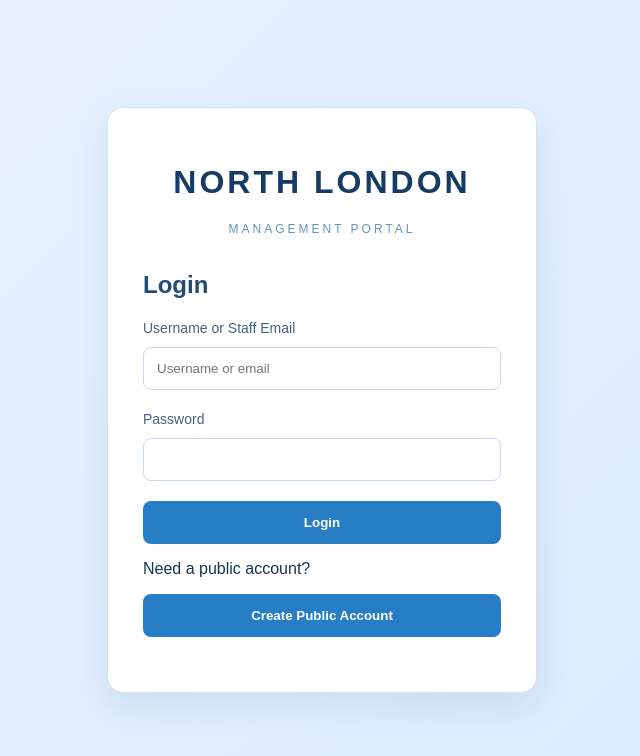
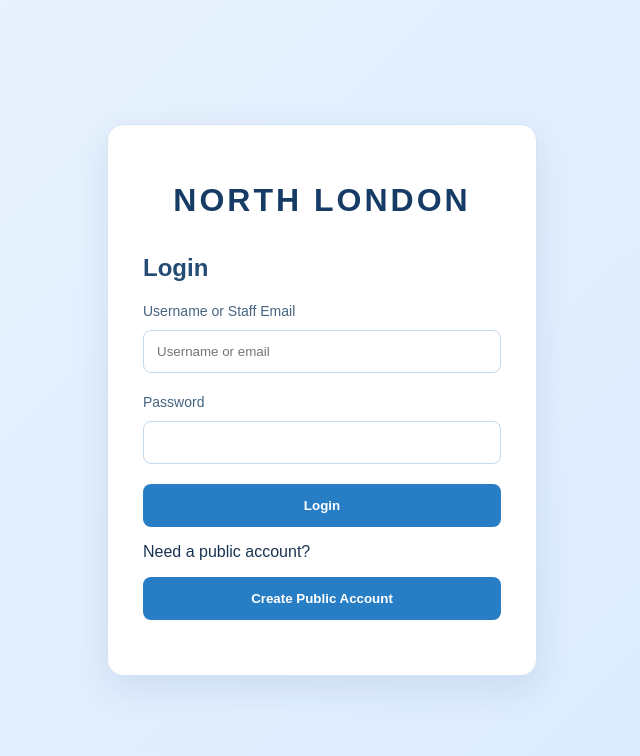
Before and after one commit to northlondonhq/northlondonhq.github.io, a plain HTML site: page login.html in a window 1280 px wide. Shown: the whole page, without its empty margins (318-958 px from the left). Drawn offline with nearby package versions, Linux system fonts and the light colour scheme.

Commit message:
Update login.html

```diff
--- a/login.html
+++ b/login.html
@@ -14,7 +14,7 @@
 
 <div class="login-box">
     <h1>NORTH LONDON</h1>
-    <p class="subtitle">MANAGEMENT PORTAL</p>
+
 
     <div id="loginPanel">
         <h2>Login</h2>
```
